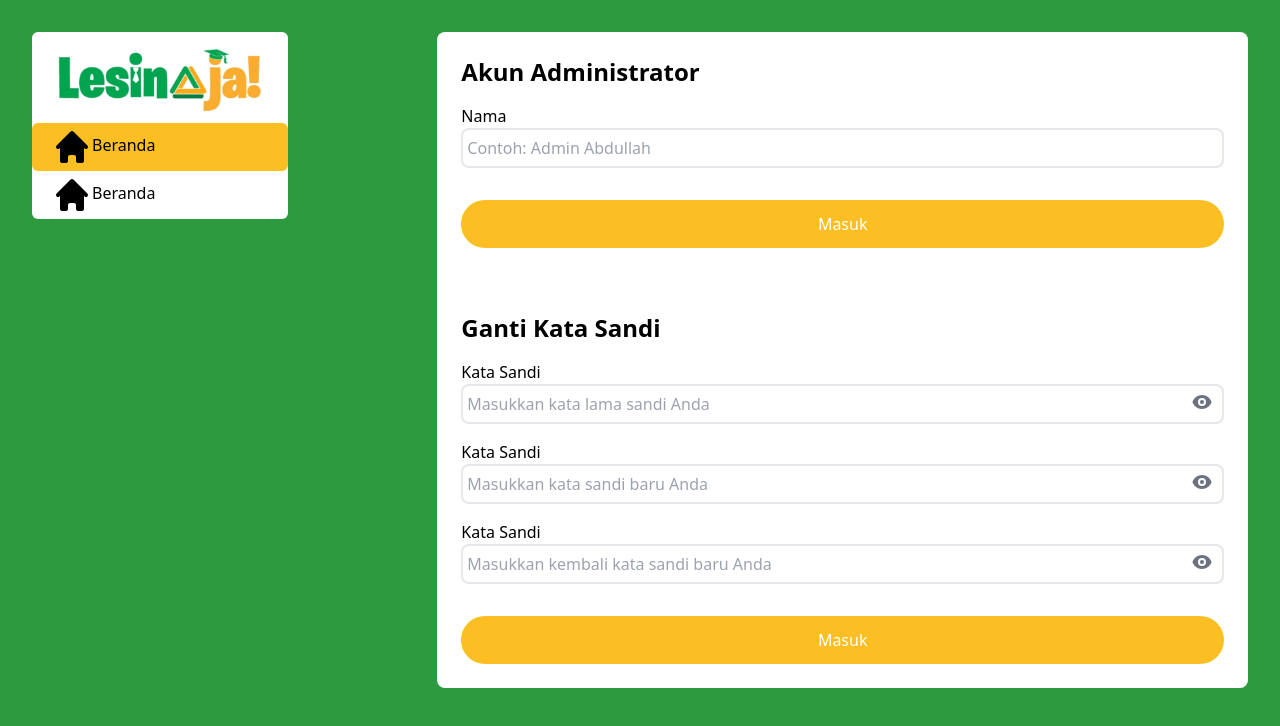
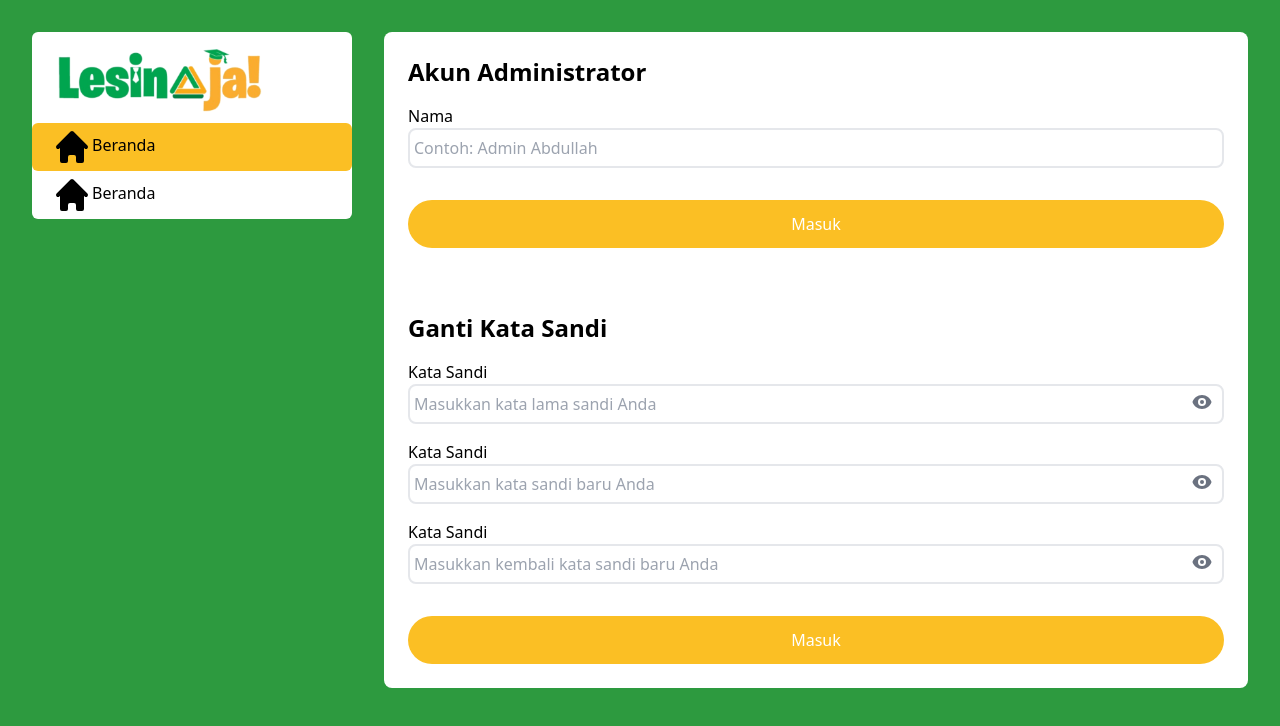
Before and after one commit to andirayka/lesinaja, a React (Create React App) app: page /akun in a window 1280 px wide. Shown: the top 726 px of the page. Built offline with nearby package versions, Linux system fonts and the light colour scheme.

Commit message:
update account

```diff
--- a/src/components/organisms/Sidebar.js
+++ b/src/components/organisms/Sidebar.js
@@ -1,11 +1,11 @@
 import React from 'react';
-import { SidebarItem } from "@components";
-import { mainLogo } from "@assets";
+import { SidebarItem } from '@components';
+import { mainLogo } from '@assets';
 import { HomeIcon } from '@heroicons/react/solid';
 
 const Sidebar = () => {
   return (
-        <div className="bg-white rounded-md max-w-sm">
+    <div className="hidden md:block flex-none w-80 bg-white rounded-md">
       <div>
         <img src={mainLogo} alt="" className="w-64" />
       </div>
@@ -21,7 +21,7 @@ const Sidebar = () => {
         />
       </div>
     </div>
-    )
-}
+  );
+};
 
-export default Sidebar
+export default Sidebar;
--- a/src/pages/Account.js
+++ b/src/pages/Account.js
@@ -23,12 +23,10 @@ const Account = () => {
   };
 
   return (
-    <div className="flex flex-col md:flex-row p-8">
-      <div>
-        <Sidebar />
-      </div>
+    <div className="flex flex-col items-start md:flex-row p-8">
+      <Sidebar />
 
-      <ContentContainer additionalClassName="flex-none w-8/12 bg-white rounded-lg p-6 ml-auto">
+      <ContentContainer additionalClassName="w-full flex-grow bg-white rounded-lg p-6 ml-8">
         {/* Nama */}
         <SectionTitle heading="Akun Administrator" />
         <InputText
--- a/src/pages/Register.js
+++ b/src/pages/Register.js
@@ -25,7 +25,7 @@ const Register = () => {
   return (
     <div className="flex flex-row justify-between items-start p-8">
       <img src={logregLogo} className="hidden md:block m-10 w-2/4" al="" />
-      <ContentContainer>
+      <ContentContainer additionalClassName="flex-grow md:flex-grow-0 bg-white rounded-lg p-6">
         <SectionTitle
           heading="Daftar Pengguna Baru"
           body="Daftarkan dirimu dan nikmati pengalaman belajar/mengajar yang asyik"
```
Lines whose indentation alone changed are shown as unchanged.
